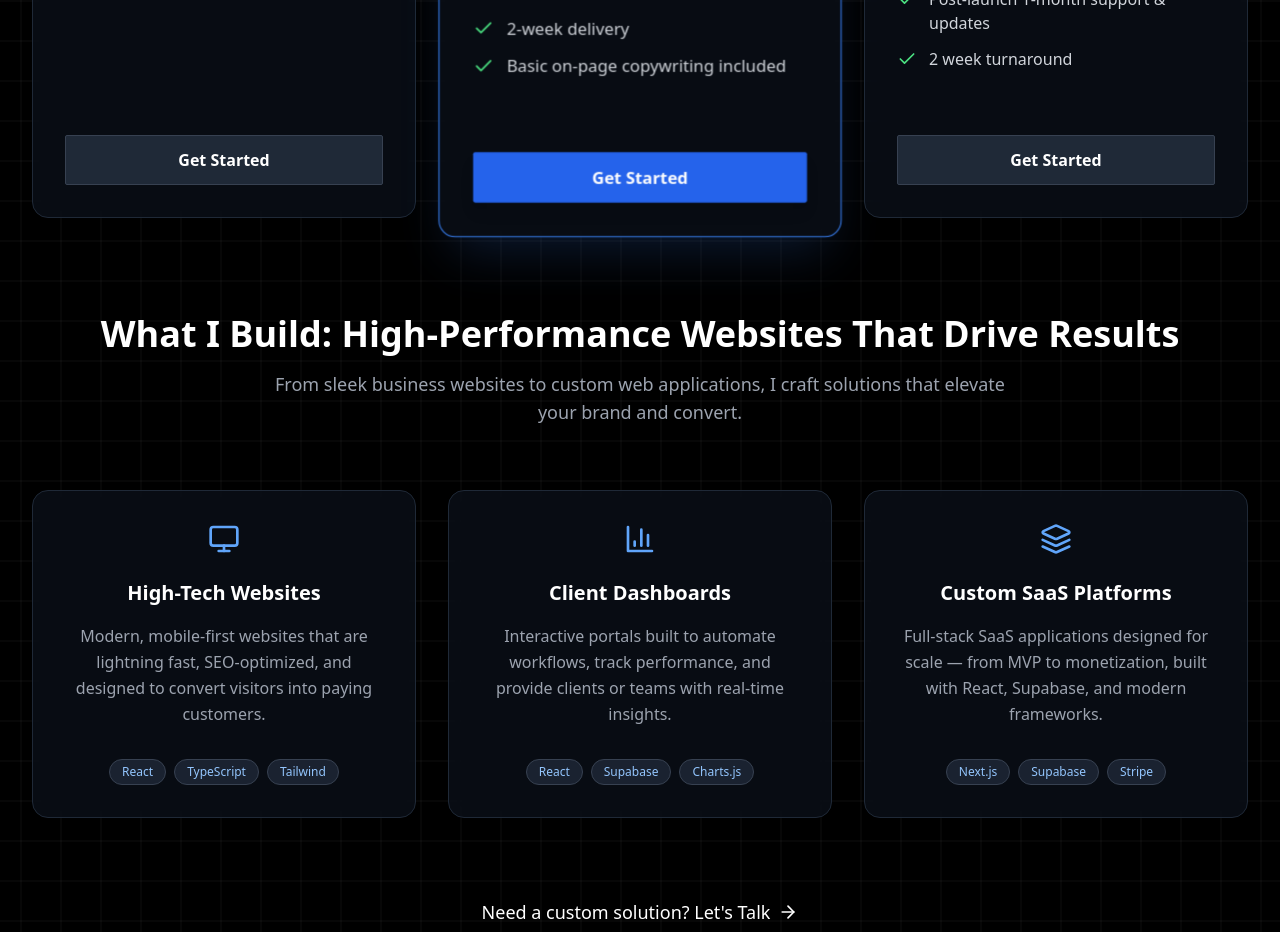
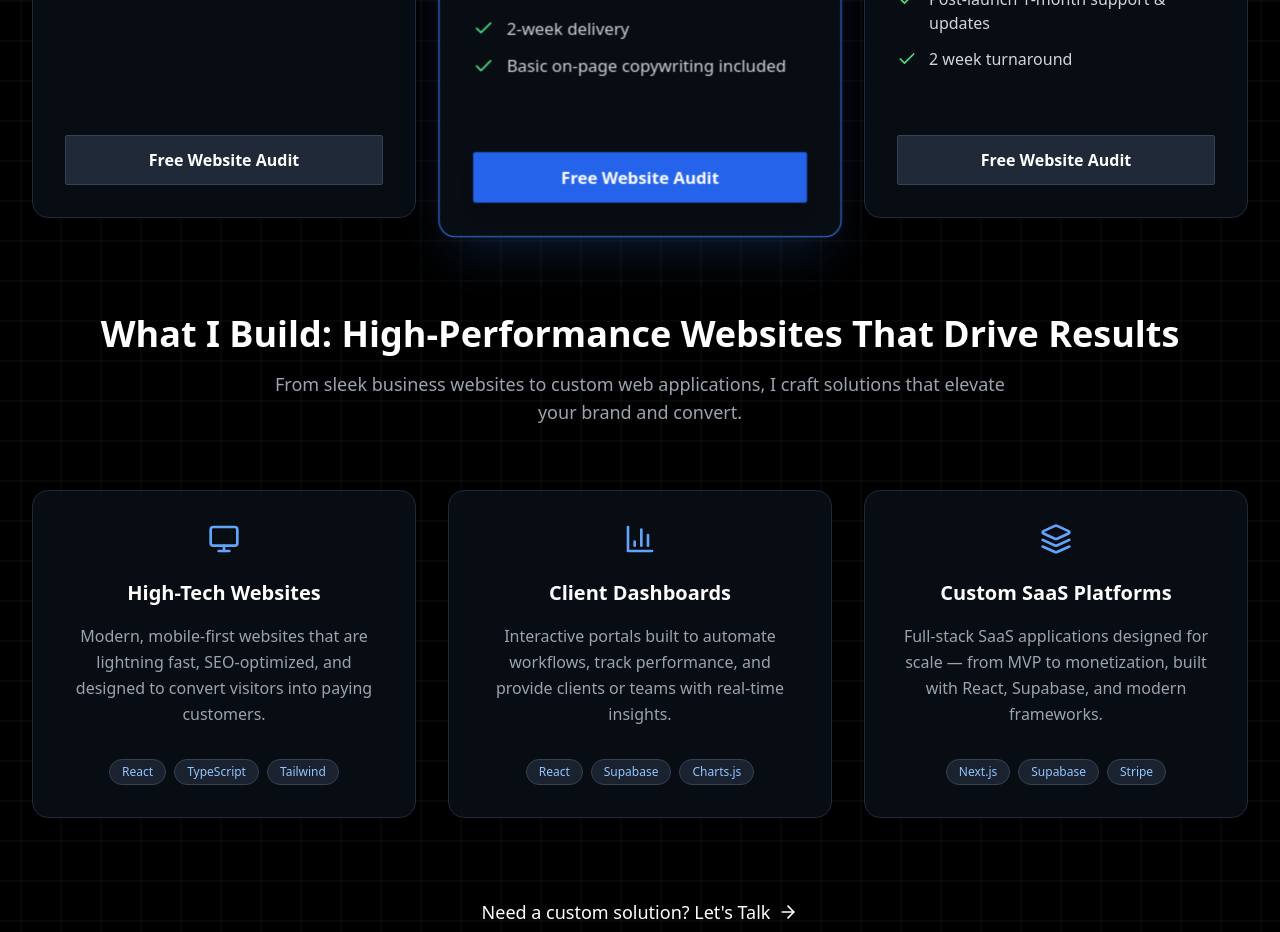
Before and after one commit to SchulzCorpLLC/SchulzCorp, a React (Vite) app: page / in a window 1280 px wide. Shown: the part 1660-2592 px from the top of the page. Built offline with nearby package versions, Linux system fonts and the light colour scheme.

Commit message:
Updated Services.tsx

```diff
--- a/src/components/Services.tsx
+++ b/src/components/Services.tsx
@@ -168,7 +168,7 @@ const Services: React.FC = () => {
                       : 'bg-gray-800 hover:bg-gray-700 text-white border border-gray-700'
                   }`}
                 >
-                  Get Started
+                  Free Website Audit
                 </button>
               </div>
             </article>
```
